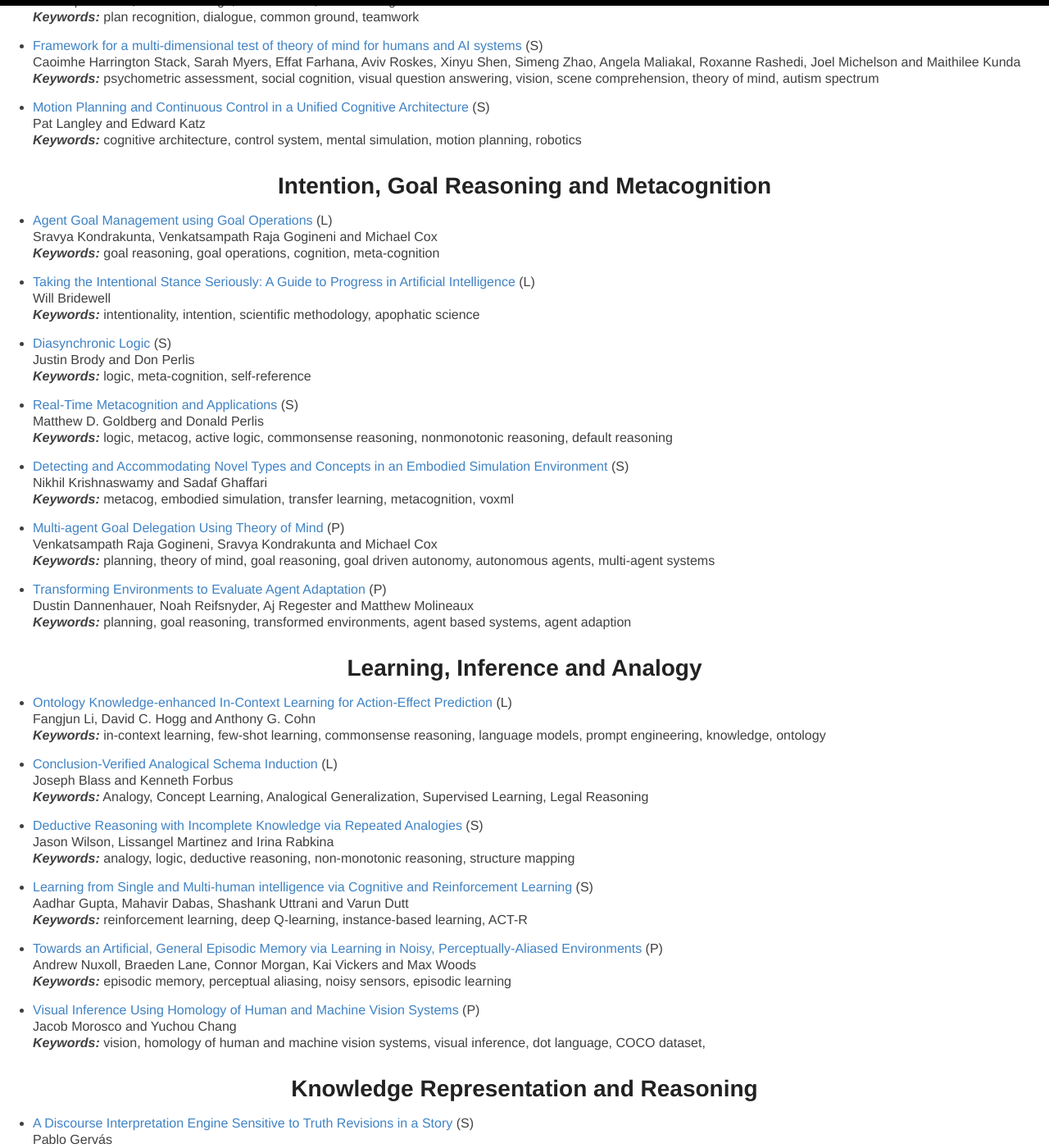
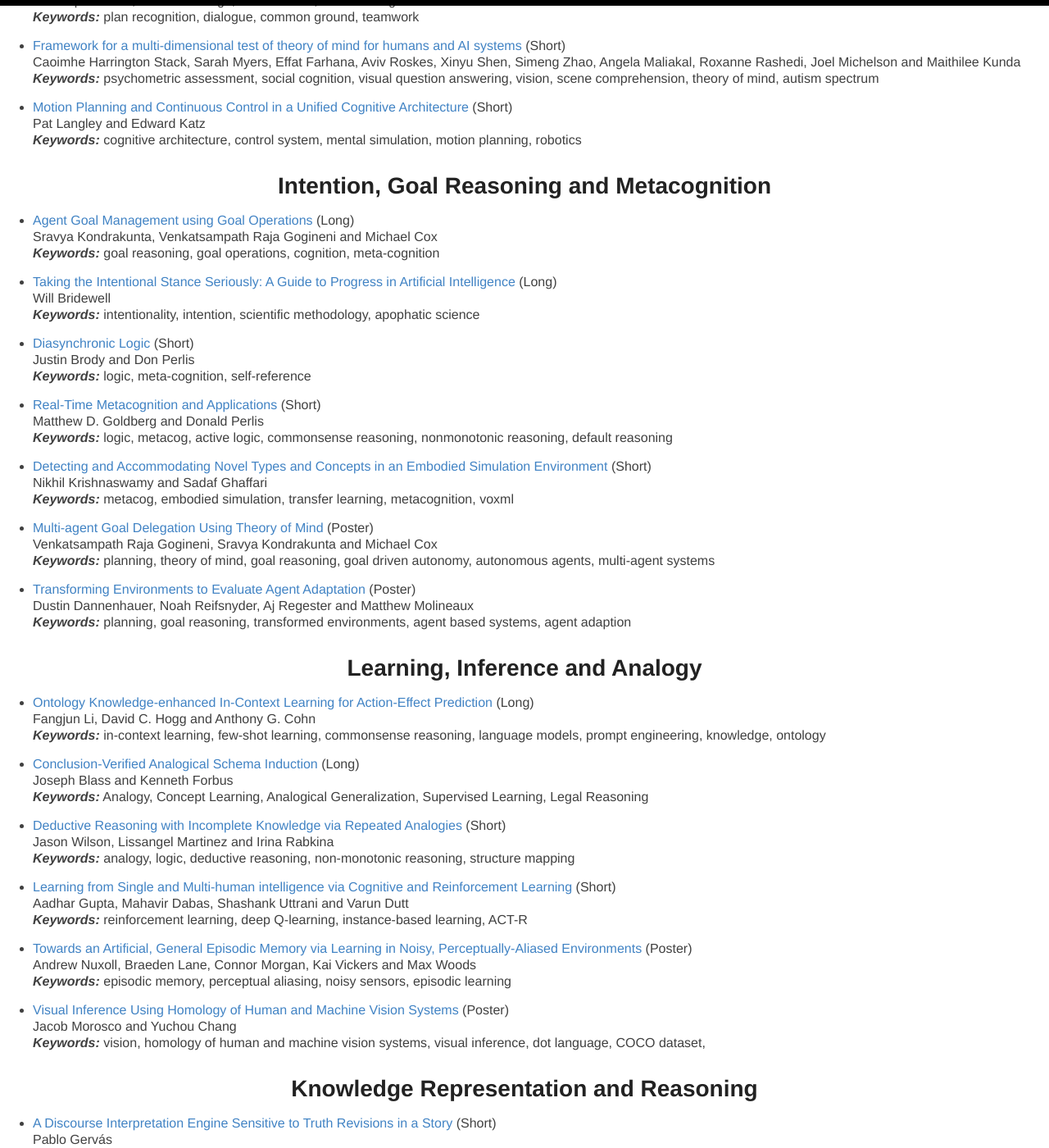
Before and after one commit to AdvancesInCognitiveSystems/acs2022, a Jekyll site: the page built from _pages/papers-by-topic.md, in a window 1280 px wide and 1400 px high, scrolled down 431 px. Shown: the whole window at 82% size. Built offline with Jekyll 4.4.1, drawn with Linux system fonts in a browser that asks for light colours; some of the changed text lies outside the part shown.

Commit message:
added key

```diff
--- a/_pages/papers-by-topic.md
+++ b/_pages/papers-by-topic.md
@@ -15,7 +15,7 @@ permalink: /papers-by-topic/
   <ul>
 <li>
 <p><a href="/acs2022/data/acs22_paper-4252.pdf">Cognitive Modeling of
-  Interpretations of Representations</a> (L)<br />
+  Interpretations of Representations</a> (Long)<br />
 Aaron Stockdill, Grecia Garcia Garcia, Peter Cheng, Daniel Raggi and Mateja Jamnik<br />
 <b><i>Keywords:</i></b>  representations, cognition, interpretation,
 schemas
@@ -23,7 +23,7 @@ schemas
 </li>
 
 <li>
-<p><a href="/acs2022/data/acs22_paper-238.pdf">Representing Motivation in a Simple Perceptual and Motor Coordination Task based on a Goal Activation Mechanism</a> (L)<br />
+<p><a href="/acs2022/data/acs22_paper-238.pdf">Representing Motivation in a Simple Perceptual and Motor Coordination Task based on a Goal Activation Mechanism</a> (Long)<br />
 Jumpei Nishikawa, Kazuma Nagashima, Ryo Yoneda, Junya Morita and Tetsuya Terada<br />
 <b><i>Keywords:</i></b> ACT-R, cognitive resource, cog arch, motivation,
 goal reasoning
@@ -31,7 +31,7 @@ goal reasoning
 </li>
 <li>
 <p><a href="/acs2022/data/acs_paper-9776.pdf">
-An Integrated Architecture for Common Ground in Collaboration</a> (S)<br />
+An Integrated Architecture for Common Ground in Collaboration</a> (Short)<br />
 Christopher Geib, Denson George, Baber Khalid, Richard Magnotti and Matthew Stone<br />
 <b><i>Keywords:</i></b>  plan recognition, dialogue, common ground,
 teamwork
@@ -39,7 +39,7 @@ teamwork
 </li>
 <li>
 <p><a href="/acs2022/data/acs_paper-911.pdf">
-Framework for a multi-dimensional test of theory of mind for humans and AI systems</a> (S)<br />
+Framework for a multi-dimensional test of theory of mind for humans and AI systems</a> (Short)<br />
 Caoimhe Harrington Stack, Sarah Myers, Effat Farhana, Aviv Roskes, Xinyu Shen, Simeng Zhao, Angela Maliakal, Roxanne Rashedi, Joel Michelson and Maithilee Kunda<br />
 <b><i>Keywords:</i></b>  psychometric assessment, social cognition, visual
 question answering, vision, scene comprehension, theory of mind, autism
@@ -48,7 +48,7 @@ spectrum
 </li>
 <li>
 <p><a href="/acs2022/data/acs_paper-396.pdf">
-Motion Planning and Continuous Control in a Unified Cognitive Architecture</a> (S)<br />
+Motion Planning and Continuous Control in a Unified Cognitive Architecture</a> (Short)<br />
 Pat Langley and Edward Katz<br />
 <b><i>Keywords:</i></b>  cognitive architecture, control system, mental
 simulation, motion planning, robotics
@@ -63,7 +63,7 @@ simulation, motion planning, robotics
     <ul>
 
 <li>
-<p><a href="/acs2022/data/acs22_paper-9367.pdf">Agent Goal Management using Goal Operations</a> (L)<br />
+<p><a href="/acs2022/data/acs22_paper-9367.pdf">Agent Goal Management using Goal Operations</a> (Long)<br />
 Sravya Kondrakunta, Venkatsampath Raja Gogineni and Michael Cox<br />
 <b><i>Keywords:</i></b>  goal reasoning, goal operations, cognition,
 meta-cognition
@@ -71,7 +71,7 @@ meta-cognition
 </li>
 
 <li>
-<p><a href="/acs2022/data/acs22_paper-8679.pdf">Taking the Intentional Stance Seriously: A Guide to Progress in Artificial Intelligence</a> (L)<br />
+<p><a href="/acs2022/data/acs22_paper-8679.pdf">Taking the Intentional Stance Seriously: A Guide to Progress in Artificial Intelligence</a> (Long)<br />
 Will Bridewell<br />
 <b><i>Keywords:</i></b>  intentionality, intention, scientific methodology,
 apophatic science
@@ -80,14 +80,14 @@ apophatic science
 
 <li>
 <p><a href="/acs2022/data/acs_paper-301.pdf">
-Diasynchronic Logic</a> (S)<br />
+Diasynchronic Logic</a> (Short)<br />
 Justin Brody and Don Perlis<br />
 <b><i>Keywords:</i></b>  logic, meta-cognition, self-reference
 </p>
 </li>
 <li>
 <p><a href="/acs2022/data/acs_paper-5926.pdf">
-Real-Time Metacognition and Applications</a> (S)<br />
+Real-Time Metacognition and Applications</a> (Short)<br />
 Matthew D. Goldberg and Donald Perlis<br />
 <b><i>Keywords:</i></b>  logic, metacog, active logic, commonsense
 reasoning, nonmonotonic reasoning, default reasoning
@@ -96,7 +96,7 @@ reasoning, nonmonotonic reasoning, default reasoning
 
 <li>
 <p><a href="/acs2022/data/acs_paper-3157.pdf">
-Detecting and Accommodating Novel Types and Concepts in an Embodied Simulation Environment</a> (S)<br />
+Detecting and Accommodating Novel Types and Concepts in an Embodied Simulation Environment</a> (Short)<br />
 Nikhil Krishnaswamy and Sadaf Ghaffari<br />
 <b><i>Keywords:</i></b>  metacog, embodied simulation, transfer learning,
 metacognition, voxml
@@ -105,7 +105,7 @@ metacognition, voxml
 
 <li>
 <p><a href="/acs2022/data/acs_paper-1124.pdf">
-Multi-agent Goal Delegation Using Theory of Mind</a> (P)<br />
+Multi-agent Goal Delegation Using Theory of Mind</a> (Poster)<br />
 Venkatsampath Raja Gogineni, Sravya Kondrakunta and Michael Cox<br />
 <b><i>Keywords:</i></b>  planning, theory of mind, goal reasoning, goal
 driven autonomy, autonomous agents, multi-agent systems
@@ -115,7 +115,7 @@ driven autonomy, autonomous agents, multi-agent systems
 
 <li>
 <p><a href="/acs2022/data/acs_paper-1545.pdf">
-Transforming Environments to Evaluate Agent Adaptation</a> (P)<br />
+Transforming Environments to Evaluate Agent Adaptation</a> (Poster)<br />
 Dustin Dannenhauer, Noah Reifsnyder, Aj Regester and Matthew Molineaux<br />
 <b><i>Keywords:</i></b>  planning, goal reasoning, transformed
 environments, agent based systems, agent adaption
@@ -133,7 +133,7 @@ environments, agent based systems, agent adaption
     <ul>
 
 <li>
-  <p><a href="/acs2022/data/acs22_paper-7652.pdf">Ontology Knowledge-enhanced In-Context Learning for Action-Effect Prediction</a> (L)<br />
+  <p><a href="/acs2022/data/acs22_paper-7652.pdf">Ontology Knowledge-enhanced In-Context Learning for Action-Effect Prediction</a> (Long)<br />
 Fangjun Li, David C. Hogg and Anthony G. Cohn<br />
 <b><i>Keywords:</i></b>  in-context learning, few-shot learning,
 commonsense reasoning, language models, prompt engineering, knowledge,
@@ -142,7 +142,7 @@ ontology
 </li>
 
 <li>
-<p><a href="/acs2022/data/acs22_paper-1295.pdf">Conclusion-Verified Analogical Schema Induction</a> (L)<br />
+<p><a href="/acs2022/data/acs22_paper-1295.pdf">Conclusion-Verified Analogical Schema Induction</a> (Long)<br />
 Joseph Blass and Kenneth Forbus<br />
 <b><i>Keywords:</i></b>  Analogy, Concept Learning, Analogical
 Generalization, Supervised Learning, Legal Reasoning
@@ -151,7 +151,7 @@ Generalization, Supervised Learning, Legal Reasoning
 
 <li>
 <p><a href="/acs2022/data/acs_paper-8878.pdf">
-Deductive Reasoning with Incomplete Knowledge via Repeated Analogies</a> (S)<br />
+Deductive Reasoning with Incomplete Knowledge via Repeated Analogies</a> (Short)<br />
 Jason Wilson, Lissangel Martinez and Irina Rabkina<br />
 <b><i>Keywords:</i></b>  analogy, logic, deductive reasoning, non-monotonic
 reasoning, structure mapping
@@ -159,7 +159,7 @@ reasoning, structure mapping
 </li>
 <li>
 <p><a href="/acs2022/data/acs_paper-186.pdf">
-Learning from Single and Multi-human intelligence via Cognitive and Reinforcement Learning</a> (S)<br />
+Learning from Single and Multi-human intelligence via Cognitive and Reinforcement Learning</a> (Short)<br />
 Aadhar Gupta, Mahavir Dabas, Shashank Uttrani and Varun Dutt<br />
 <b><i>Keywords:</i></b>  reinforcement learning, deep Q-learning,
 instance-based learning, ACT-R
@@ -167,7 +167,7 @@ instance-based learning, ACT-R
 </li>
 <li>
 <p><a href="/acs2022/data/acs_paper-7339.pdf">
-Towards an Artificial, General Episodic Memory via Learning in Noisy, Perceptually-Aliased Environments</a> (P)<br />
+Towards an Artificial, General Episodic Memory via Learning in Noisy, Perceptually-Aliased Environments</a> (Poster)<br />
 Andrew Nuxoll, Braeden Lane, Connor Morgan, Kai Vickers and Max Woods<br />
 <b><i>Keywords:</i></b>  episodic memory, perceptual aliasing, noisy
 sensors, episodic learning
@@ -175,7 +175,7 @@ sensors, episodic learning
 </li>
 <li>
 <p><a href="/acs2022/data/acs_paper-1019.pdf">
-Visual Inference Using Homology of Human and Machine Vision Systems</a> (P)<br />
+Visual Inference Using Homology of Human and Machine Vision Systems</a> (Poster)<br />
 Jacob Morosco and Yuchou Chang<br />
 <b><i>Keywords:</i></b>  vision, homology of human and machine vision
 systems, visual inference, dot language, COCO dataset,
@@ -192,7 +192,7 @@ systems, visual inference, dot language, COCO dataset,
     <ul>
  <li>
 <p><a href="/acs2022/data/acs_paper-2091.pdf">
-A Discourse Interpretation Engine Sensitive to Truth Revisions in a Story</a> (S)<br />
+A Discourse Interpretation Engine Sensitive to Truth Revisions in a Story</a> (Short)<br />
 Pablo Gervás<br />
 <b><i>Keywords:</i></b>  discourse interpretation, truth revision,
 narrative
@@ -200,7 +200,7 @@ narrative
 </li>
 <li>
 <p><a href="/acs2022/data/acs_paper-3588.pdf">
-Benchmark based Vitality of Axioms and Preconditions for Datalog Theory Repair</a> (S)<br />
+Benchmark based Vitality of Axioms and Preconditions for Datalog Theory Repair</a> (Short)<br />
 Xue Li, Alan Bundy and Ruiqi Zhu<br />
 <b><i>Keywords:</i></b>  knowledge representation, logic, automated
 reasoning, preference
@@ -208,7 +208,7 @@ reasoning, preference
 </li>
     <li>
 <p><a href="/acs2022/data/acs_paper-9282.pdf">
-Contextualized Access to Large-Scale Domain Knowledge for Qualitative Modeling</a> (P)<br />
+Contextualized Access to Large-Scale Domain Knowledge for Qualitative Modeling</a> (Poster)<br />
 Sungeun An, Jennifer Hammock, Spencer Rugaber and Ashok Goel<br />
 <b><i>Keywords:</i></b>  qualitative modeling, conceptual model,
 agent-based simulation, ecology, domain knowledge
@@ -216,7 +216,7 @@ agent-based simulation, ecology, domain knowledge
 </li>
 <li>
 <p><a href="/acs2022/data/acs_paper-168.pdf">
-Knowledge Representation Integrating Conditional Probabilities, Context Logic, and Primitives</a> (P)<br />
+Knowledge Representation Integrating Conditional Probabilities, Context Logic, and Primitives</a> (Poster)<br />
 Robert L. Kirby and Robert L. Kirby<br />
 <b><i>Keywords:</i></b>  knowledge representation, conditional probability
 estimates, closure logic, primitives
@@ -224,7 +224,7 @@ estimates, closure logic, primitives
 </li>
 <li>
 <p><a href="/acs2022/data/acs_paper-757.pdf">
-Portals and Spaces: An Egocentric Knowledge Representation for Reasoning About Actions and its Implementation</a> (P)<br />
+Portals and Spaces: An Egocentric Knowledge Representation for Reasoning About Actions and its Implementation</a> (Poster)<br />
 Christopher Geib, Jeffrey Rye and Vasanth Sarathy<br />
 <b><i>Keywords:</i></b>  Knowledge Representation, Reasoning, plan
 recognition, spatial representations, robotics
@@ -241,21 +241,21 @@ recognition, spatial representations, robotics
 <div id="LM" class="PaperCat">
     <ul>
     <li>
-<p><a href="/acs2022/data/acs22_paper-2537.pdf">Efficient Induction of Language Models Via Probabilistic Concept Formation</a> (L)<br />
+<p><a href="/acs2022/data/acs22_paper-2537.pdf">Efficient Induction of Language Models Via Probabilistic Concept Formation</a> (Long)<br />
 Christopher Maclellan, Peter Matsakis and Pat Langley<br />
 <b><i>Keywords:</i></b>  concept formation, language model, human-like
 learning
 </p>
 </li>
 <li>
-<p><a href="/acs2022/data/acs22_paper-7038.pdf">A Neuro-Symbolic Cognitive System for Intuitive Argumentation </a> (L)<br />
+<p><a href="/acs2022/data/acs22_paper-7038.pdf">A Neuro-Symbolic Cognitive System for Intuitive Argumentation </a> (Long)<br />
 Vasanth Sarathy, Mark Burstein, Scott Friedman, Robert Bobrow and Ugur Kuter<br />
 <b><i>Keywords:</i></b>  argumentation, reasoning, language models, prompt
 design
 </p>
 </li>
 <li>
-<p><a href="/acs2022/data/acs22_paper-5758.pdf">Getting Help from the Neighborhood: Local Semantic Averaging for Commonsense Inference in Language Models</a> (L)<br />
+<p><a href="/acs2022/data/acs22_paper-5758.pdf">Getting Help from the Neighborhood: Local Semantic Averaging for Commonsense Inference in Language Models</a> (Long)<br />
 Claire Yin, Pedro Colon-Hernandez and Henry Lieberman<br />
 <b><i>Keywords:</i></b>  machine learning, commonsense inference, language
 models, knowledge graphs, relational graph, transformers, semantic
@@ -264,7 +264,7 @@ knowledge
 </li>
 <li>
 <p><a href="/acs2022/data/acs_paper-9358.pdf">
-Interleaving a Symbolic Story Generator with a Neural Network-Based Large Language Model</a> (S)<br />
+Interleaving a Symbolic Story Generator with a Neural Network-Based Large Language Model</a> (Short)<br />
 Jamie Macbeth, Alexis Kilayko, Matthew Klenk, Scott Carter, Katharine Sieck, Zoie Zhao, Jingwen Xiang, Megan McKenzie and Mackie Zhou<br />
 <b><i>Keywords:</i></b>  story generation, natural language generation,
 neural-symbolic systems, large language models
@@ -272,7 +272,7 @@ neural-symbolic systems, large language models
 </li>
 <li>
 <p><a href="/acs2022/data/acs_paper-3723.pdf">
-Improving Language Model Prompting in Support of Semi-autonomous Task Learning</a> (P)<br />
+Improving Language Model Prompting in Support of Semi-autonomous Task Learning</a> (Poster)<br />
 James Kirk, Robert Wray, Peter Lindes and John Laird<br />
 <b><i>Keywords:</i></b>  language models, cog arch, prompting, online task
 learning, cognitive architectures
@@ -289,7 +289,7 @@ learning, cognitive architectures
     <ul>
 <li>
 <p><a href="/acs2022/data/acs_paper-7803.pdf">
-A Framework for Interactive Natural Language Debugging</a> (S)<br />
+A Framework for Interactive Natural Language Debugging</a> (Short)<br />
 Constantine Nakos, Mukundan Kuthalam and Kenneth Forbus<br />
 <b><i>Keywords:</i></b>  natural language understanding, natural language
 debugging, model-based diagnosis
@@ -297,7 +297,7 @@ debugging, model-based diagnosis
 </li>
 <li>
 <p><a href="/acs2022/data/acs_paper-1217.pdf">
-Script Combination for Enhanced Story Understanding and Story Generation Systems</a> (P)<br />
+Script Combination for Enhanced Story Understanding and Story Generation Systems</a> (Poster)<br />
 Jamie Macbeth, Alexis Kilayko, Megan McKenzie, Matt Klenk, Scott Carter and Kate Sieck<br />
 <b><i>Keywords:</i></b>  natural language understanding, story
 understanding, scripts, knowledge representation
@@ -305,7 +305,7 @@ understanding, scripts, knowledge representation
 </li>
 <li>
 <p><a href="/acs2022/data/acs_paper-1492.pdf">
-Asking Language Models to Explain Pronoun-Ambiguous Sentences</a> (P)<br />
+Asking Language Models to Explain Pronoun-Ambiguous Sentences</a> (Poster)<br />
 Yida Xin, Henry Lieberman and Pedro Colon-Hernandez<br />
 <b><i>Keywords:</i></b>  natural language understanding and generation,
 common sense and qualitative modeling, conceptual inference and reasoning
@@ -319,7 +319,7 @@ common sense and qualitative modeling, conceptual inference and reasoning
 <div id="PS" class="PaperCat">
     <ul>
     <li>
-<p><a href="/acs2022/data/acs22_paper-8017.pdf">Dynamic Discounting in Decision-Making</a> (L)<br />
+<p><a href="/acs2022/data/acs22_paper-8017.pdf">Dynamic Discounting in Decision-Making</a> (Long)<br />
 Derek Martin and Arnav Jhala<br />
 <b><i>Keywords:</i></b>  Dynamic discounting, Reinforcement learning,
 Cognitive models, decision-making, agents
@@ -327,7 +327,7 @@ Cognitive models, decision-making, agents
 </li>
     <li>
 <p><a href="/acs2022/data/acs_paper-2603.pdf">
-LARA – Human-guided collaborative problem solver: Effective integration of learning, reasoning and communication</a> (S)<br />
+LARA – Human-guided collaborative problem solver: Effective integration of learning, reasoning and communication</a> (Short)<br />
 Harsha Kokel, Mayukh Das, Rakibul Islam, Julia Bonn, Jon Cai, Soham Dan, Anjali Narayan-Chen, Prashant Jayannavar, Jana Doppa, Julia Hockenmaier, Sriraam Natarajan, Martha Palmer and Dan Roth<br />
 <b><i>Keywords:</i></b>  concept learning, inductive logic programming,
 hierarchical planning, natural language communication, collaborative
@@ -336,7 +336,7 @@ problem solving, metacog
 </li>
 <li>
 <p><a href="/acs2022/data/acs_paper-6940.pdf">
-Anticipatory Thinking Assessment: Stress tests using synthetic data</a> (S)<br />
+Anticipatory Thinking Assessment: Stress tests using synthetic data</a> (Short)<br />
 Adam Amos-Binks and Leilani Gilpin<br />
 <b><i>Keywords:</i></b>  autonomy, anticipatory thinking, alignment,
 decision making
@@ -346,7 +346,7 @@ decision making
 
 <li>
 <p><a href="/acs2022/data/acs_paper-7677.pdf">
-Learning Decomposition Methods with Numeric Landmarks</a> (S)<br />
+Learning Decomposition Methods with Numeric Landmarks</a> (Short)<br />
 Morgan Fine-Morris, Michael Floyd, Bryan Auslander, Greg Pennisi, Kalyan Gupta, Mark Roberts, Jeff Heflin and Hector Munoz-Avila<br />
 <b><i>Keywords:</i></b>  HTN learning, planning landmarks, symbolic and
 numeric preconditions, numeric tasks, numeric goals
@@ -355,7 +355,7 @@ numeric preconditions, numeric tasks, numeric goals
 
 <li>
 <p><a href="/acs2022/data/acs_paper-1568.pdf">
-Addressing the Scaling Problem for Embodied Symbolic Reasoning</a> (P)<br />
+Addressing the Scaling Problem for Embodied Symbolic Reasoning</a> (Poster)<br />
 David Sekora<br />
 <b><i>Keywords:</i></b>  symbolic logic, spatial logic, embodied cognition,
 locality
@@ -363,7 +363,7 @@ locality
 </li>
 <li>
 <p><a href="/acs2022/data/acs_paper-1694.pdf">
-Learning a More Efficient Backward-Chaining Reasoner</a> (P)<br />
+Learning a More Efficient Backward-Chaining Reasoner</a> (Poster)<br />
 Alex Arnold and Jeff Heflin<br />
 <b><i>Keywords:</i></b>  horn logic, meta-reasoning, neuro-symbolic, neural
 network
```
